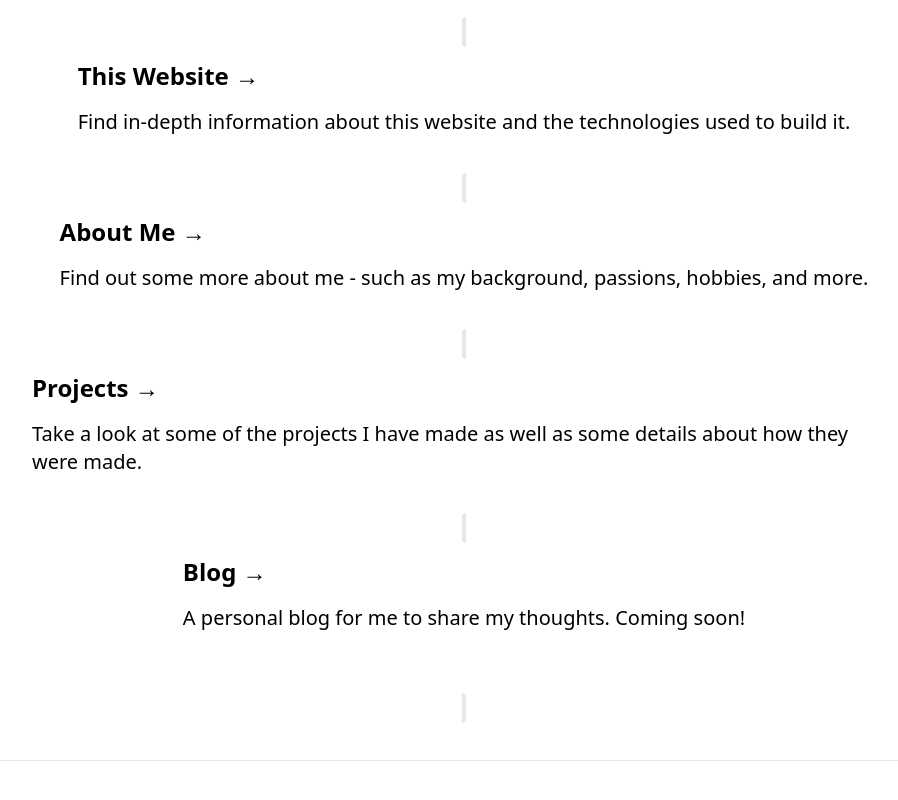
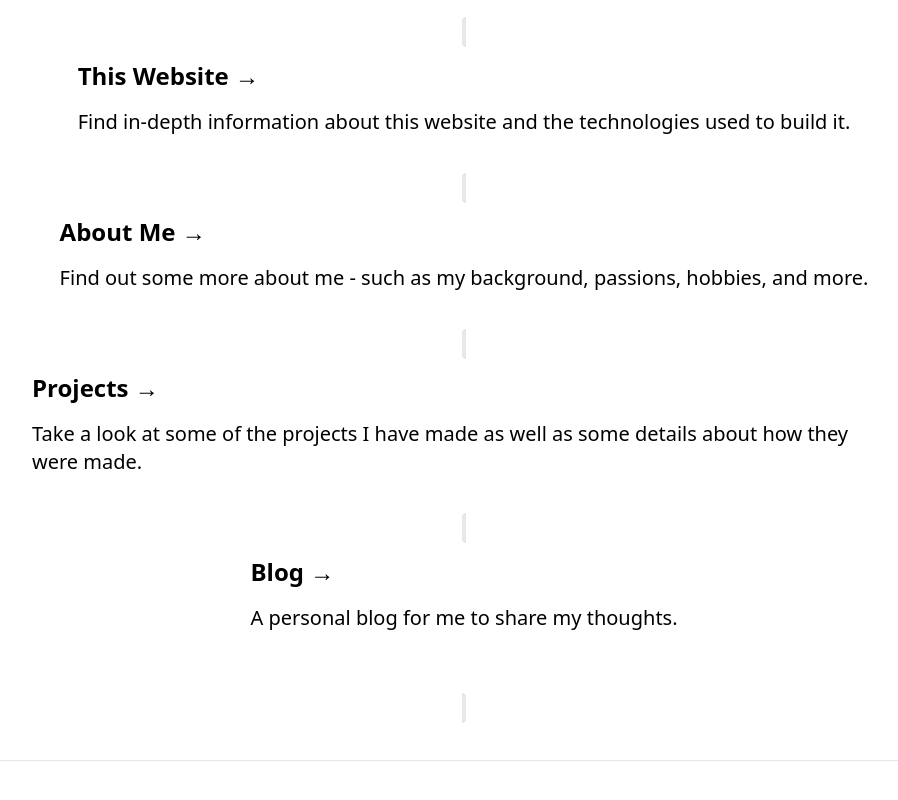
Before and after one commit to SohamP2812/sohamparmar.com, a Next.js app: page / in a window 1280 px wide. Shown: the part 428-1228 px from the top of the page, without its empty margins (176-1074 px from the left). Built offline with nearby package versions, Linux system fonts and the light colour scheme; no server answers.

Commit message:
change text

```diff
--- a/pages/index.jsx
+++ b/pages/index.jsx
@@ -28,7 +28,7 @@ export default function Home() {
     },
     {
       title: 'Blog',
-      description: 'A personal blog for me to share my thoughts. Coming soon!',
+      description: 'A personal blog for me to share my thoughts.',
       href: '/blogs',
     },
   ]
```
